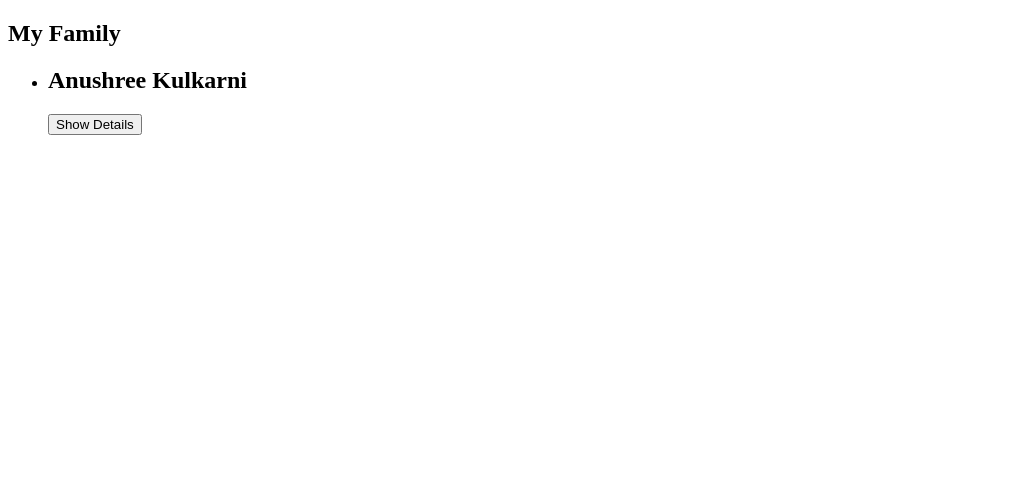
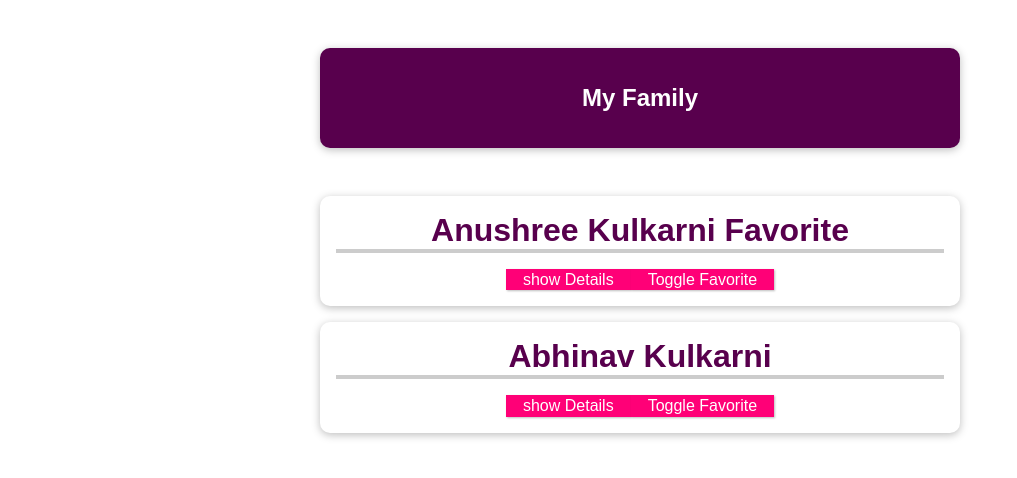
Before and after one commit to kulkarnianushree/vue-first-app, a Vue app: page / in a window 1280 px wide. Shown: the top 478 px of the page, without its empty margins (0-1017 px from the left). Built offline with nearby package versions, Linux system fonts and the light colour scheme.

Commit message:
validating props

```diff
--- a/public/index.html
+++ b/public/index.html
@@ -17,6 +17,5 @@
     </noscript>
     <div id="app"></div>
     <!-- built files will be auto injected -->
-
   </body>
 </html>
--- a/src/App.vue
+++ b/src/App.vue
@@ -1,8 +1,23 @@
 <template>
     <section>
-        <h2>My Family</h2>
+        <header>
+            <h1>My Family</h1>
+        </header>
         <ul>
-            <family-contact></family-contact>
+            <family-contact
+                name="Anushree Kulkarni"
+                phone-number="91088 21641"
+                email-address="anushree@gmail.com"
+                is-favorite="1"
+            >
+            </family-contact>
+            <family-contact
+                name="Abhinav Kulkarni"
+                phone-number="81471 76732"
+                email-address="abhinav@gmail.com"
+                is-favorite="0"
+            >
+            </family-contact>
         </ul>
     </section>
 </template>
@@ -41,3 +56,70 @@ export default {
     }
 }
 </script>
+
+<style>
+* {
+  box-sizing: border-box;
+}
+
+html {
+  font-family: 'Jost', sans-serif;
+}
+
+body {
+  margin: 0;
+}
+
+header {
+  box-shadow: 0 2px 8px rgba(0, 0, 0, 0.26);
+  margin: 3rem auto;
+  border-radius: 10px;
+  padding: 1rem;
+  background-color: #58004d;
+  color: white;
+  text-align: center;
+  width: 90%;
+  max-width: 40rem;
+}
+
+#app ul {
+  margin: 0;
+  padding: 0;
+  list-style: none;
+}
+
+#app li {
+  box-shadow: 0 2px 8px rgba(0, 0, 0, 0.26);
+  margin: 1rem auto;
+  border-radius: 10px;
+  padding: 1rem;
+  text-align: center;
+  width: 90%;
+  max-width: 40rem;
+}
+
+#app h2 {
+  font-size: 2rem;
+  border-bottom: 4px solid #ccc;
+  color: #58004d;
+  margin: 0 0 1rem 0;
+}
+
+#app button {
+  font: inherit;
+  cursor: pointer;
+  border: 1px solid #ff0077;
+  background-color: #ff0077;
+  color: white;
+  padding: 0.05rem 1rem;
+  box-shadow: 1px 1px 2px rgba(0, 0, 0, 0.26);
+}
+
+#app button:hover,
+#app button:active {
+  background-color: #ec3169;
+  border-color: #ec3169;
+  box-shadow: 1px 1px 4px rgba(0, 0, 0, 0.26);
+}
+
+</style>
--- a/src/components/FamilyContact.vue
+++ b/src/components/FamilyContact.vue
@@ -1,33 +1,52 @@
 <template>
     <li>
-        <h2>{{ family.name }}</h2>
-        <button @click="toggleHandler">Show Details</button>
+      <h2>{{ name }} {{ Favorite ? 'Favorite' : '' }}</h2>
+      <button @click="toggleHandler">{{ showStatus ? 'hide' : 'show' }} Details</button>
+      <button @click="toggleFavHandler">Toggle Favorite</button>
       <ul v-if="showStatus">
-            <li><strong>Phone:</strong>{{ family.phone }}</li>
-            <li><strong>Email:</strong>{{ family.email }}</li>
+        <li><strong>Phone:</strong> {{ phoneNumber }}</li>
+        <li><strong>Email:</strong> {{ emailAddress }}</li>
       </ul>
     </li>
   </template>
 
   <script>
-export default{
-    data:function(){
-        return{
-            showStatus:false,
-            family:
-                {
-                    id:'1',
-                    name:'Anushree Kulkarni',
-                    phone:'9108 821 641',
-                    email:'anushree@gmail.com'
+  export default {
+    props: {
+      name: {
+        type: String,
+        required: true,
       },
-
-        }
+      phoneNumber: {
+        type: String,
+        required: true,
       },
-    methods:{
-        toggleHandler(){
-            this.showStatus = !this.showStatus
-        }
-    }
-}
+      emailAddress: {
+        type: String,
+        required: true,
+      },
+      isFavorite: {
+        type: String,
+        required: false,
+        default: '0',
+        validator: function (value) {
+          return value === '1' || value === '0';
+        },
+      },
+    },
+    data() {
+      return {
+        showStatus: false,
+        Favorite: this.isFavorite === '1',
+      };
+    },
+    methods: {
+      toggleHandler() {
+        this.showStatus = !this.showStatus;
+      },
+      toggleFavHandler() {
+        this.Favorite = !this.Favorite; // Toggle local state
+      },
+    },
+  };
   </script>
```
Also changed, not shown: package.json (+8 -8 lines). Lines whose indentation alone changed are shown as unchanged.
